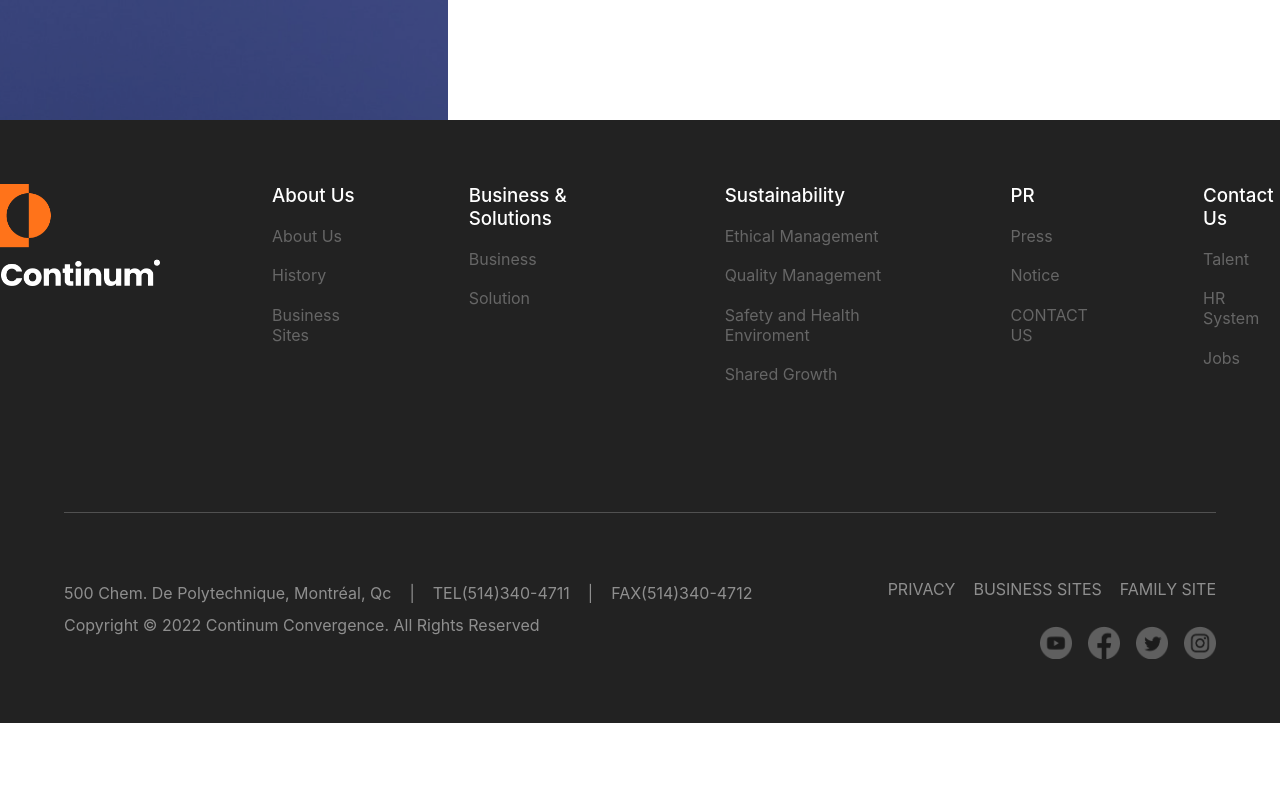
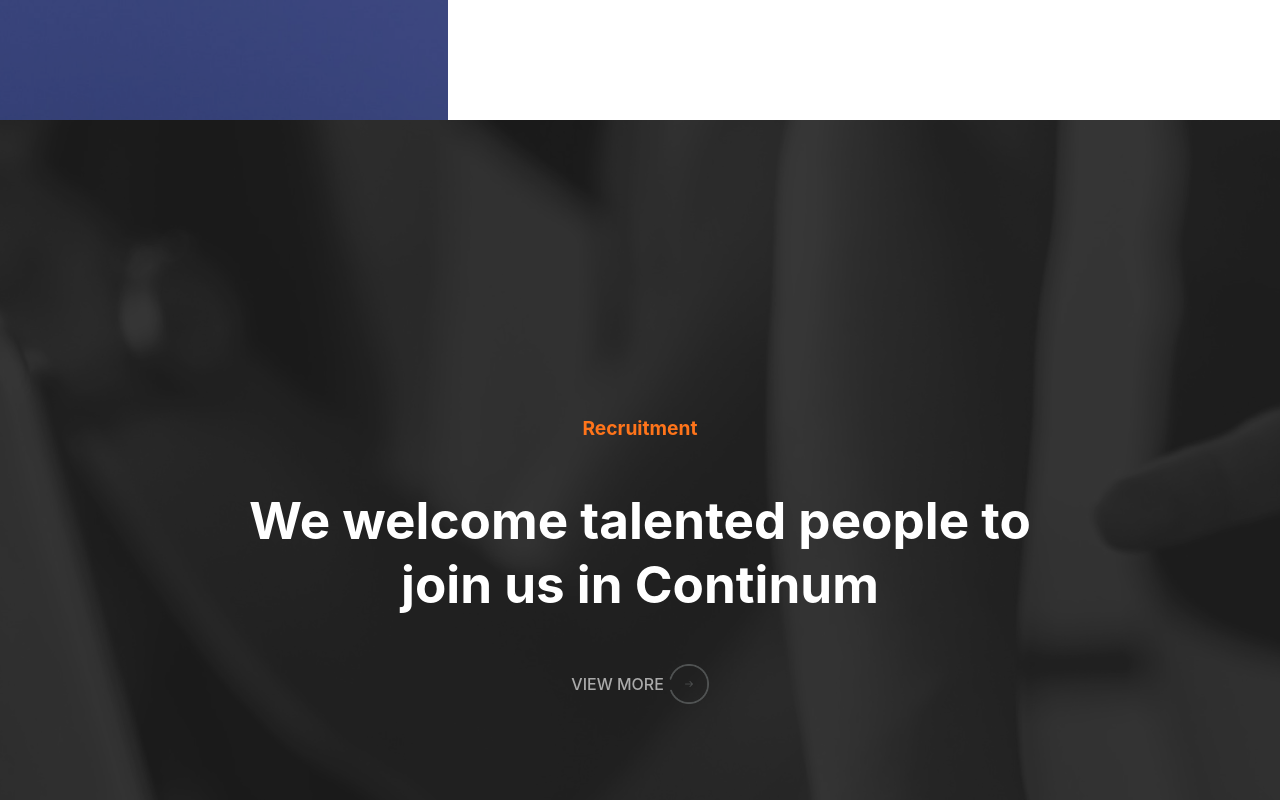
Before and after one commit to Berserk29/continum, a React (Create React App) app: page / in a window 1280 px wide. Shown: the part 2440-3240 px from the top of the page. Before the commit the page ends 3163 px from the top, so only its background shows below. Built offline with nearby package versions, Linux system fonts and the light colour scheme.

Commit message:
Added Recruitment and News on Home page

```diff
--- a/src/component/carousel/carousel.style.jsx
+++ b/src/component/carousel/carousel.style.jsx
@@ -10,6 +10,7 @@
     padding-left: 12.5rem;
     background-size: cover;
     background-position: center;
+
 `
 
 export const ItemContainer = styled.ul`
--- a/src/component/navigation/navigation.style.jsx
+++ b/src/component/navigation/navigation.style.jsx
@@ -44,8 +44,6 @@
     cursor: pointer;
 `
 
-
-
 export const NavIconsContainer = styled.div`
     display: flex;
     align-items: center;
--- /dev/null
+++ b/src/component/recruitment/recruitment.component.jsx
@@ -0,0 +1,18 @@
+import { RecruitmentContainer } from "./recruitment.style";
+import recruitImg from '../../assets/home/main_bg_03.png'
+import InfoHeading from "../infoHeading/infoHeading.component";
+import SectionHeading from "../sectionHeading/sectionHeading.component";
+import ViewBtn from "../viewBtn/viewBtn.component";
+
+
+const Recruitment = () => {
+    return (
+        <RecruitmentContainer style={{backgroundImage: `url(${recruitImg})`}}>
+            <InfoHeading title={'Recruitment'}/>
+            <SectionHeading title={<p>We welcome talented people to<br/> join us in Continum</p>}/>
+            <ViewBtn link={'contact'} displayOff={true}/>
+        </RecruitmentContainer>
+    )
+}
+
+export default Recruitment;
--- /dev/null
+++ b/src/component/recruitment/recruitment.style.jsx
@@ -0,0 +1,11 @@
+import styled from "styled-components";
+
+export const RecruitmentContainer = styled.div`
+    height: 55rem;
+    gap: 3rem;
+    display: flex;
+    flex-direction: column;
+    align-items: center;
+    justify-content: center;
+    text-align: center;
+`
--- a/src/component/viewBtn/viewBtn.component.jsx
+++ b/src/component/viewBtn/viewBtn.component.jsx
@@ -1,16 +1,28 @@
 import { useState } from "react"
 import { useNavigate } from "react-router-dom"
-import { ArrowView, BtnView, ViewContainer, MovingArrowView } from "./viewBtn.style"
+import { ArrowView, BtnView, ViewContainer, MovingArrowView, ArrowViewVisible, VisibleArrowView } from "./viewBtn.style"
 
 import arrowBtnImg from '../../assets/icon/button_arrow.png'
 
-const ViewBtn = ({link}) => {
+const ViewBtn = ({link, displayOff = false}) => {
     const navigate = useNavigate()
     const [hoverState, setHoverState] = useState(false)
     const hoverHandlerOn = () => setHoverState(true);
     const hoverHandlerOff = () => setHoverState(false);
 
     const viewHandler = () => navigate(link)
+
+    const arrowLogic = () => {
+      if(!displayOff){
+        if(hoverState) return <MovingArrowView src={arrowBtnImg}/>
+        return <ArrowView src={arrowBtnImg}/>
+      };
+
+      if(displayOff){
+        if(hoverState) return <VisibleArrowView src={arrowBtnImg}/>
+        return <ArrowViewVisible src={arrowBtnImg}/>
+      };
+    }
 
     return (
         <ViewContainer>
@@ -20,12 +32,7 @@
               onMouseLeave={hoverHandlerOff}
               >View More
             </BtnView>
-            {
-              hoverState ?
-              <MovingArrowView src={arrowBtnImg}/>
-              :
-              <ArrowView src={arrowBtnImg}/>
-            }
+            {arrowLogic()}
         </ViewContainer>
     )
 }
--- a/src/component/viewBtn/viewBtn.style.jsx
+++ b/src/component/viewBtn/viewBtn.style.jsx
@@ -19,10 +19,22 @@
     }
 `
 const MovingRight = keyframes`
-    0% { opacity: 0;}
+    0% {
+        opacity: 0;
+    }
     100% {
         opacity: 1;
         transform: translateX(1.5rem);
+    }
+`
+
+const BringColor = keyframes`
+    0% {
+        opacity: .7;
+    }
+    100% {
+        opacity: 1;
+        filter: invert(47%) sepia(99%) saturate(1132%) hue-rotate(346deg) brightness(100%) contrast(104%);
     }
 `
 
@@ -33,6 +45,16 @@
     opacity: 0;
 `
 
+export const ArrowViewVisible = styled(ArrowView)`
+    margin-left: .3rem;
+    opacity: .7;
+    filter: invert(83%) sepia(2%) saturate(4%) hue-rotate(334deg) brightness(83%) contrast(89%);
+`
+
 export const MovingArrowView = styled(ArrowView)`
     animation: ${MovingRight} 0.8s forwards;
 `
+
+export const VisibleArrowView = styled(ArrowViewVisible)`
+    animation: ${BringColor} 0.8s forwards;
+`
--- a/src/index.css
+++ b/src/index.css
@@ -1,5 +1,5 @@
 :root {
-  --color-primary: rgb(255, 116, 26);
+  --color-primary: #ff741a;
   --color-black: rgb(34, 34, 34);
   --color-white: rgb(255,255,255);
   --color-grey: rgb(102, 102, 102);
--- a/src/routes/homePage/homePage.component.jsx
+++ b/src/routes/homePage/homePage.component.jsx
@@ -1,6 +1,7 @@
 import Carousel from "../../component/carousel/carousel.component";
 import Header from "../../component/header/header.component";
 import NewsSection from "../../component/newsSection/newsSection.component";
+import Recruitment from "../../component/recruitment/recruitment.component";
 
 
 
@@ -12,6 +13,7 @@
             <Header header={header}/>
             <Carousel/>
             <NewsSection/>
+            <Recruitment/>
         </div>
     );
 }
```
